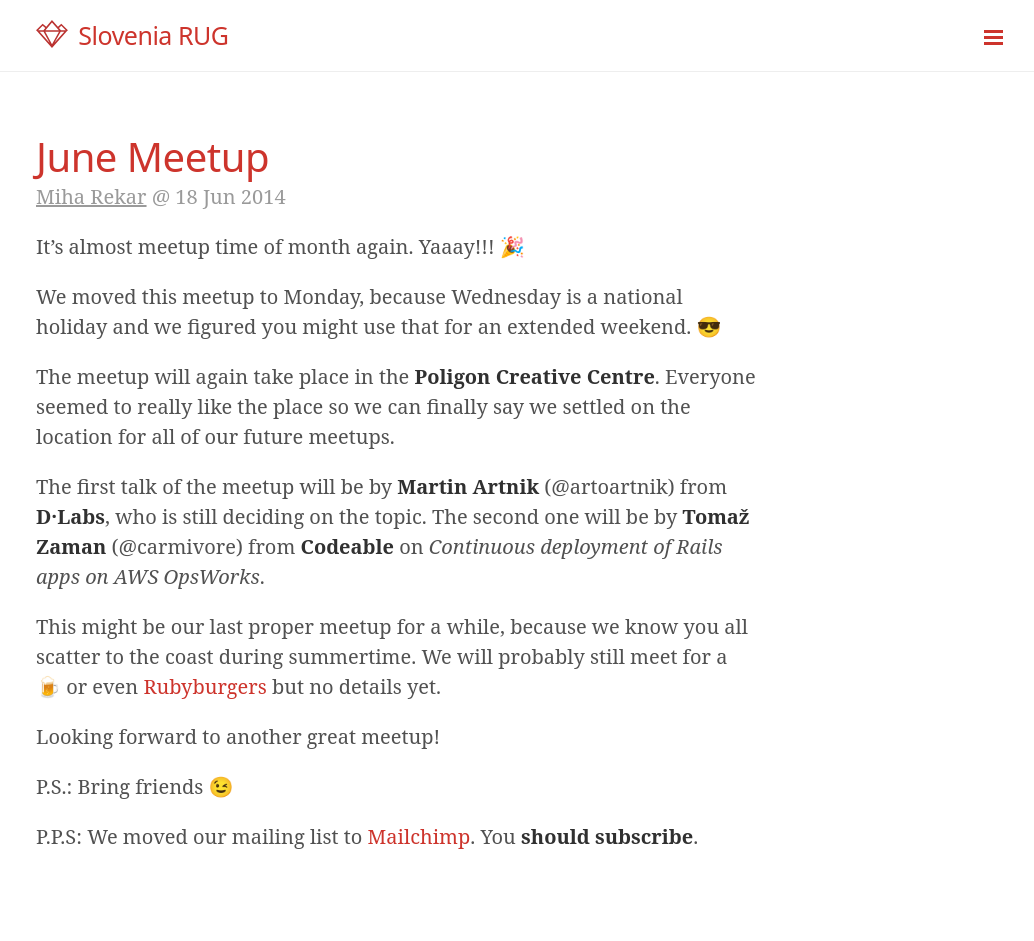
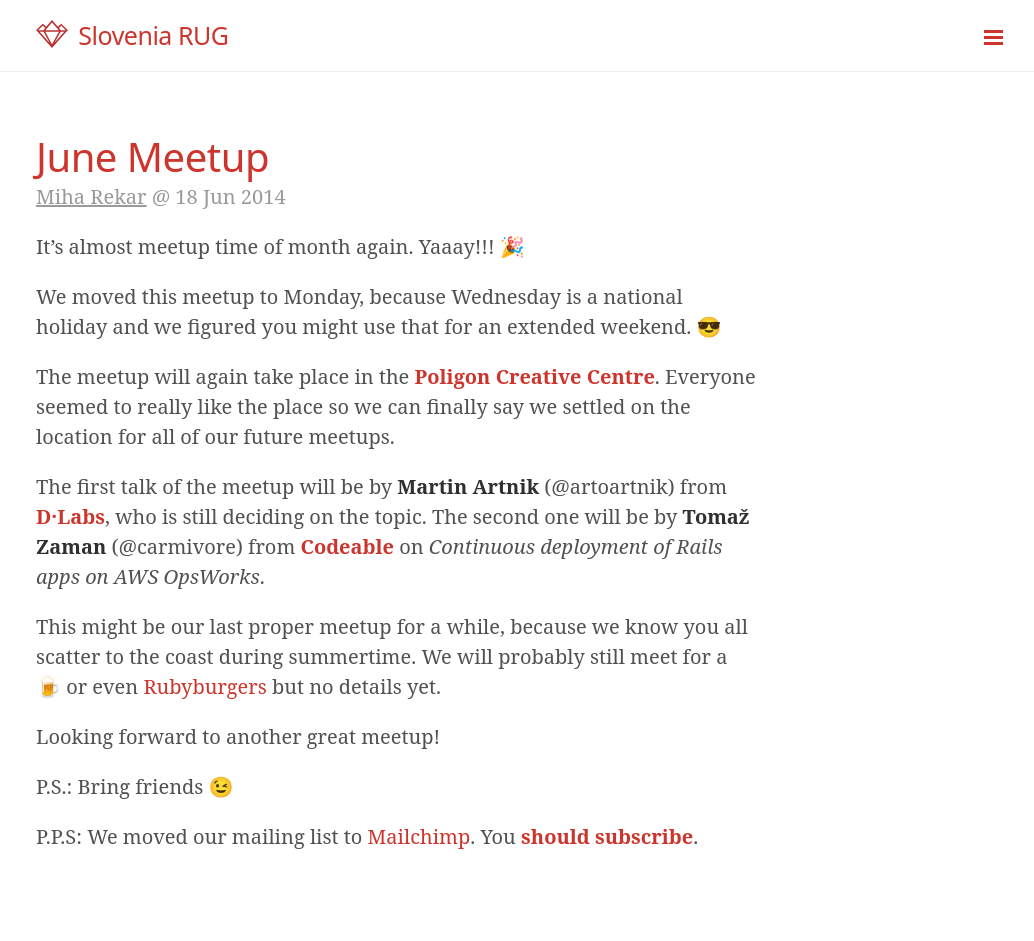
Before and after one commit to RubySlovenia/RubySlovenia.github.io, a Jekyll site: the page built from index.html, in a window 1280 px wide. Shown: the top 941 px of the page, without its empty margins (244-1278 px from the left). Built offline with Jekyll 4.4.1, drawn with Linux system fonts in a browser that asks for light colours; emoji names are drawn with the system emoji font; the list of posts is cut into pages by our own code.

Commit message:
strong link should be colored too

```diff
--- a/assets/css/lanyon.css
+++ b/assets/css/lanyon.css
@@ -448,6 +448,7 @@
   background-color: #cd342c;
 }
 .theme-base-08 .container a,
+.theme-base-08 .container a strong,
 .theme-base-08 .sidebar-toggle,
 .theme-base-08 .related-posts li a:hover {
   color: #cd342c;
```
